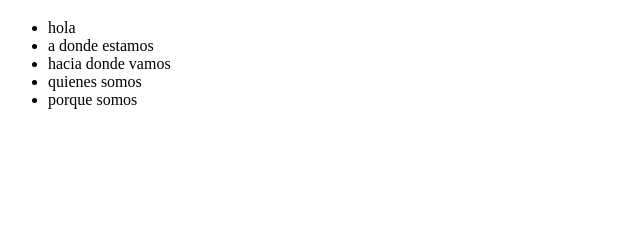
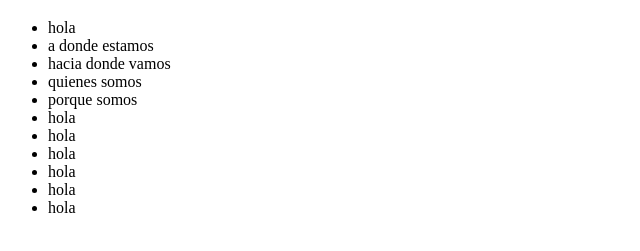
Before and after one commit to emiliopsy/Magrathea.store, a plain HTML site: page index.html in a window 1280 px wide. Shown: the part 61-312 px from the top of the page, without its empty margins (0-640 px from the left). Drawn offline with Linux system fonts and the light colour scheme.

Commit message:
Update index.html

```diff
--- a/index.html
+++ b/index.html
@@ -21,6 +21,12 @@
       <li>hacia donde vamos</li>
       <li>quienes somos</li>
       <li>porque somos</li>
+      <li>hola</li>
+      <li>hola</li>
+      <li>hola</li>
+      <li>hola</li>
+      <li>hola</li>
+      <li>hola</li>
     </ul>
   </body>
 </html>
```
